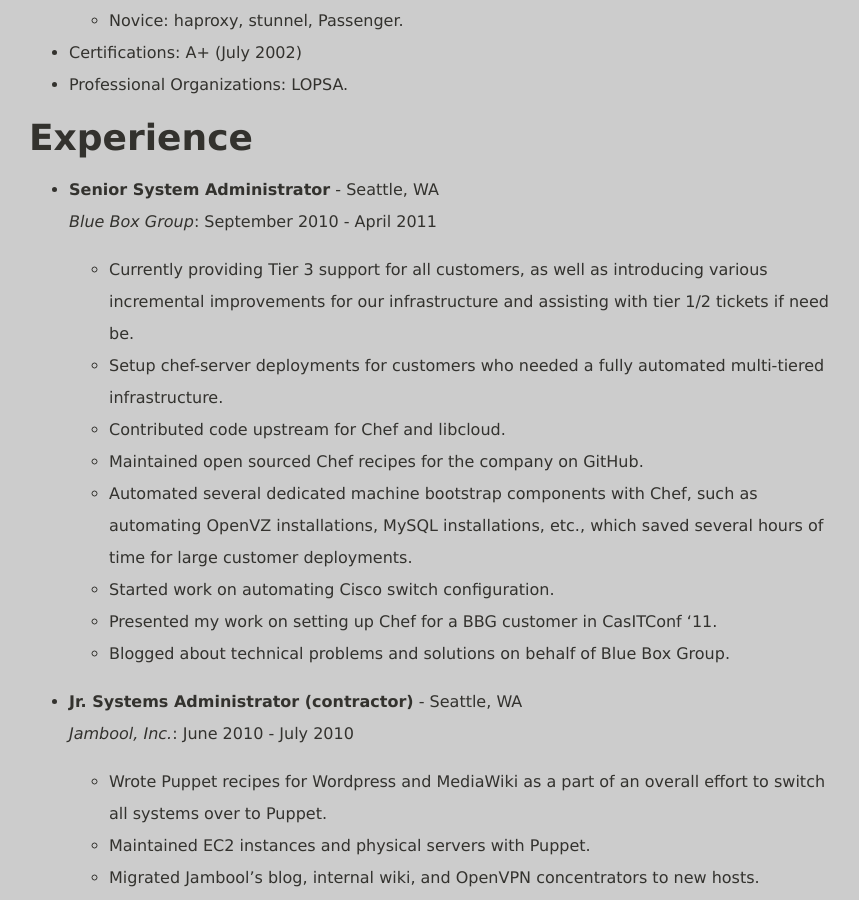
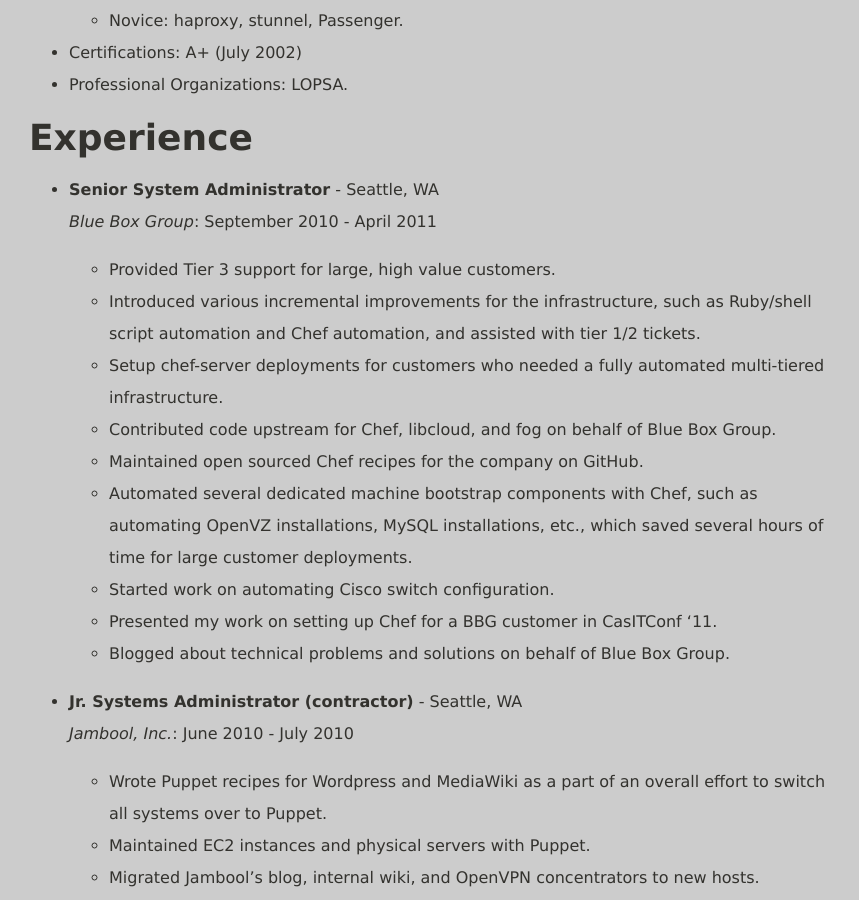
Before and after one commit to cparedes/redbluemagenta-new, a Jekyll site: the page built from resume.markdown, in a window 1280 px wide and 900 px high, scrolled down 833 px. Shown: the whole window, without its empty margins (211-1070 px from the left). Built offline with Jekyll 4.4.1, drawn with Linux system fonts in a browser that asks for light colours; Markdown is read by kramdown in place of the engine named in the settings; comment, search, counter and statistics services are not loaded; some of the changed text lies outside the part shown.

Commit message:
fixing up resume.

```diff
--- a/resume.markdown
+++ b/resume.markdown
@@ -35,9 +35,10 @@ Experience
 *   **Senior System Administrator** - Seattle, WA
     *Blue Box Group*: September 2010 - April 2011
 
-	- Currently providing Tier 3 support for all customers, as well as introducing various incremental improvements for our infrastructure and assisting with tier 1/2 tickets if need be.
+	- Provided Tier 3 support for large, high value customers.
+	- Introduced various incremental improvements for the infrastructure, such as Ruby/shell script automation and Chef automation, and assisted with tier 1/2 tickets.
 	- Setup chef-server deployments for customers who needed a fully automated multi-tiered infrastructure.
-	- Contributed code upstream for Chef and libcloud.
+	- Contributed code upstream for Chef, libcloud, and fog on behalf of Blue Box Group.
 	- Maintained open sourced Chef recipes for the company on GitHub.
 	- Automated several dedicated machine bootstrap components with Chef, such as automating OpenVZ installations, MySQL installations, etc., which saved several hours of time for large customer deployments.
 	- Started work on automating Cisco switch configuration.
@@ -115,19 +116,20 @@ Open Source Contributions
 -------------------------
 
 *   **Chef**
-    [http://github.com/opscode/chef](http://github.com/opscode/chef)
+    *[opscode/knife-bluebox][kb]*
 
 	- Coauthored patches with Jesse Proudman for implementing Blue Box Blocks API support in knife.
 
 *   **fog**
-    [http://github.com/geemus/fog/pull/252](http://github.com/geemus/fog/pull/252)
+    *[geemus/fog/pull req 252][fog]*
 
-	- Fixed up Blue Box Blocks Load Balancer support for fog.  Pull request pending.
+	- Fixed up Blue Box Blocks Load Balancer support for fog.
 
 *   **libcloud**
+    *[libcloud/LIBCLOUD-73]*
     [https://issues.apache.org/jira/browse/LIBCLOUD-73](https://issues.apache.org/jira/browse/LIBCLOUD-73)
 
-	- Wrote support for Blue Box Blocks API in libcloud.  Merged into trunk.
+	- Wrote support for Blue Box Blocks API in libcloud.
 
 Education
 ---------
@@ -149,4 +151,7 @@ Web Programming and Design Portfolio
   - Designed website with vim.  Version controlled with git.
   - Website generated using Jekyll, a Ruby-based static website generator.
 
+[kb]: http://github.com/opscode/knife-bluebox
+[fog]: http://github.com/geemus/fog/pull/252
+[LIBCLOUD-73]: https://issues.apache.org/jira/browse/LIBCLOUD-73
 [rbm]: http://redbluemagenta.com
```
